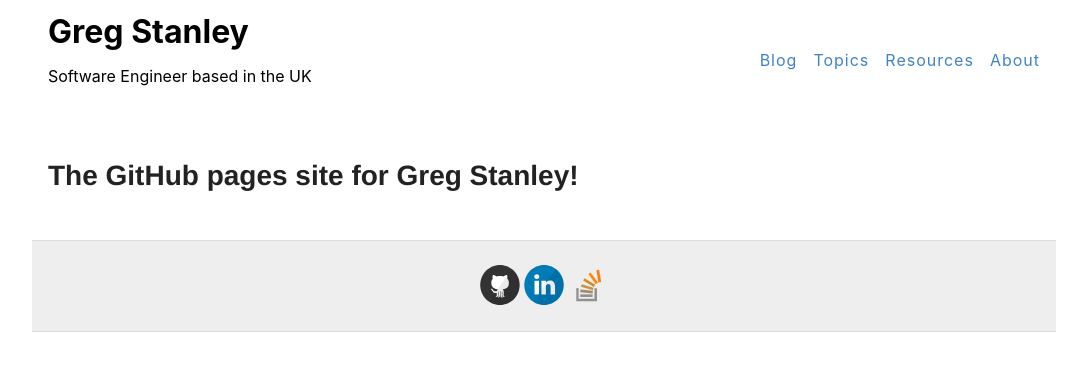
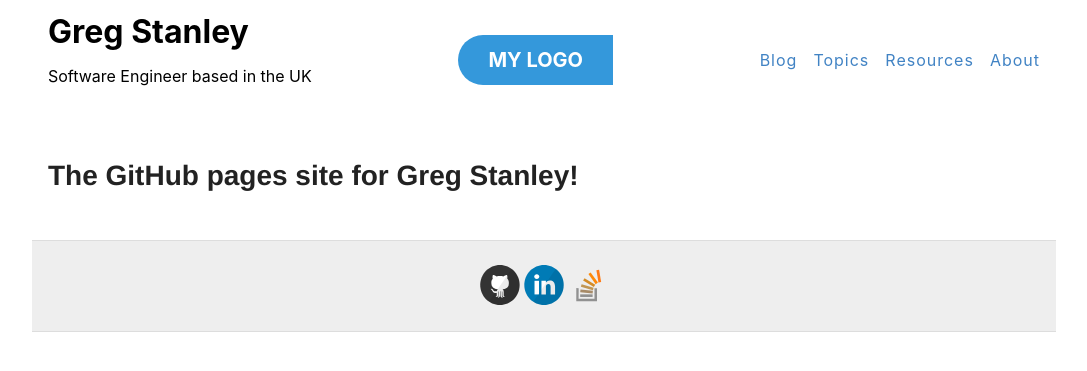
Before and after one commit to gregstanley/gregstanley.github.io, a Jekyll site: the page built from index.md, in a window 1280 px wide. Shown: the top 371 px of the page, without its empty margins (96-1183 px from the left). Built offline with Jekyll 4.4.1, drawn with Linux system fonts in a browser that asks for light colours.

Commit message:
Push something to start working with for header

```diff
--- a/_layouts/default.html
+++ b/_layouts/default.html
@@ -16,6 +16,9 @@
           </div>
           <p class="site-description">{{ site.description }}</p>
         </div>
+        <div class="header">
+          <span class="logo">My Logo</span>
+        </div>
         <nav>
           <a href="{{ site.baseurl }}/blog">Blog</a>
           <a href="{{ site.baseurl }}/topics">Topics</a>
--- a/_sass/base.scss
+++ b/_sass/base.scss
@@ -152,6 +152,22 @@ div.header-wrapper {
     justify-content: space-between;
     align-items: center;
 
+    .header {
+      background: #3498db; /* Blue color */
+      color: white;
+      padding: 15px 30px;
+      font-size: 20px;
+      font-weight: bold;
+      display: inline-block; /* Keeps it from stretching full width */
+      border-top-left-radius: 30px; /* Rounded on one side */
+      border-bottom-left-radius: 30px;
+
+      span.logo {
+        text-transform: uppercase;
+        margin-top: 3rem;
+      }
+    }
+
     div.site-name {
       font-size: 2rem;
       font-weight: bold;
```
